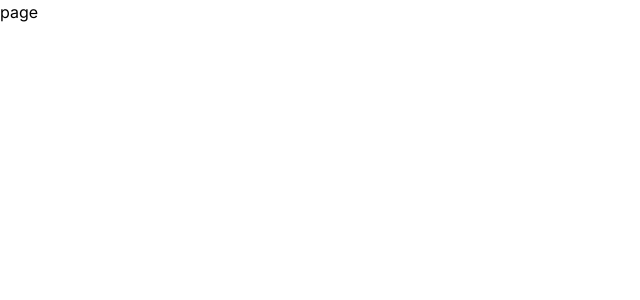
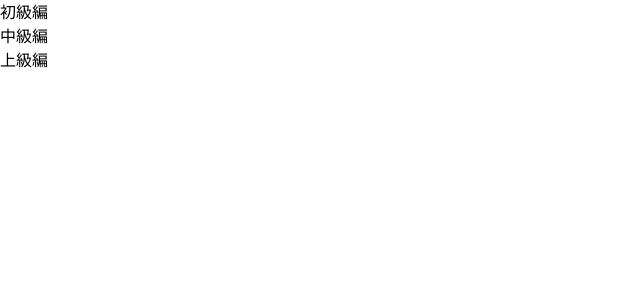
Before and after one commit to furu0202/Prefectures-App, a Next.js app: page /level in a window 1280 px wide. Shown: the top 300 px of the page, without its empty margins (0-640 px from the left). Built offline with nearby package versions, Linux system fonts and the light colour scheme.

Commit message:
難易度を決める３種類のボタンを追加

```diff
--- a/app/level/page.jsx
+++ b/app/level/page.jsx
@@ -1,7 +1,20 @@
 import React from 'react';
+import styles from './page.module.css';
 
 const page = () => {
-  return <div>page</div>;
+  return (
+    <main className={styles.main}>
+      <div className={styles.buttonBeginner}>
+        <button>初級編</button>
+      </div>
+      <div className={styles.buttonIntermediate}>
+        <button>中級編</button>
+      </div>
+      <div className={styles.buttonAdvanced}>
+        <button>上級編</button>
+      </div>
+    </main>
+  );
 };
 
 export default page;
```
